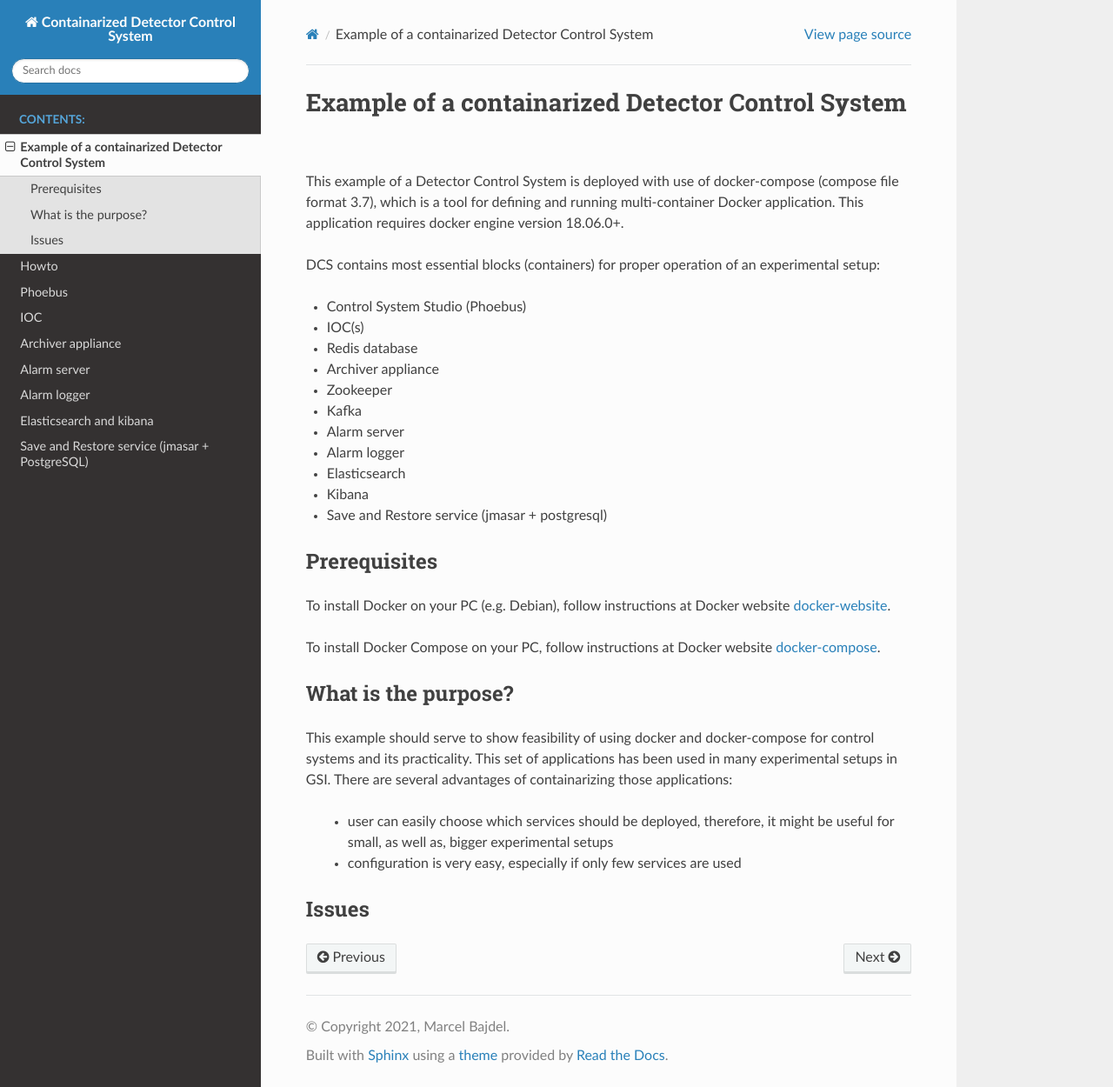
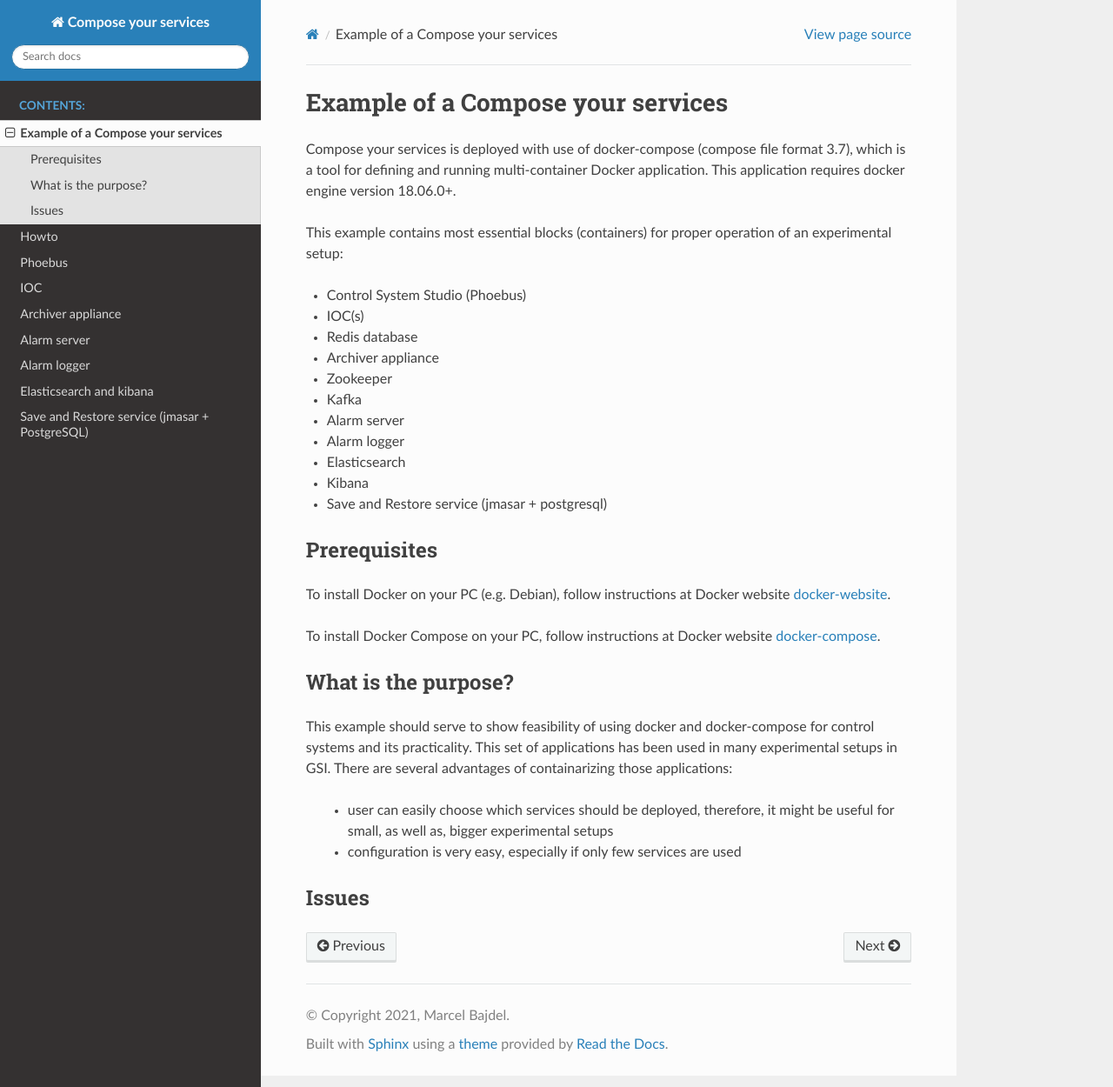
Before and after one commit to Mrcl3/Compose-your-services, a Sphinx documentation site: the page built from docs/intro.rst, in a window 1280 px wide and 1250 px high. Shown: the whole window at 87% size. Built offline with Sphinx 7.4.7 and the Read the Docs theme 2.0.0, drawn with Linux system fonts in a browser that asks for light colours.

Commit message:
docs update

```diff
--- a/docs/conf.py
+++ b/docs/conf.py
@@ -19,7 +19,7 @@
 
 # -- Project information -----------------------------------------------------
 
-project = u'Containarized Detector Control System'
+project = u'Compose your services'
 copyright = u'2021, Marcel Bajdel'
 author = u'Marcel Bajdel'
 
@@ -108,7 +108,7 @@ html_static_path = ['.static']
 # -- Options for HTMLHelp output ---------------------------------------------
 
 # Output file base name for HTML help builder.
-htmlhelp_basename = 'ContainarizedDetectorControlSystemdoc'
+htmlhelp_basename = 'Composeyourservicesdoc'
 
 
 # -- Options for LaTeX output ------------------------------------------------
@@ -135,7 +135,7 @@ latex_elements = {
 # (source start file, target name, title,
 #  author, documentclass [howto, manual, or own class]).
 latex_documents = [
-    (master_doc, 'ContainarizedDetectorControlSystem.tex', u'Containarized Detector Control System Documentation',
+    (master_doc, 'composeyourservices.tex', u'Compose your services Documentation',
      u'Marcel Bajdel', 'manual'),
 ]
 
@@ -145,7 +145,7 @@ latex_documents = [
 # One entry per manual page. List of tuples
 # (source start file, name, description, authors, manual section).
 man_pages = [
-    (master_doc, 'containarizeddetectorcontrolsystem', u'Containarized Detector Control System Documentation',
+    (master_doc, 'composeyourservices', u'Compose your services Documentation',
      [author], 1)
 ]
 
@@ -156,8 +156,8 @@ man_pages = [
 # (source start file, target name, title, author,
 #  dir menu entry, description, category)
 texinfo_documents = [
-    (master_doc, 'ContainarizedDetectorControlSystem', u'Containarized Detector Control System Documentation',
-     author, 'ContainarizedDetectorControlSystem', 'One line description of project.',
+    (master_doc, 'composeyourservices', u'Compose your services Documentation',
+     author, 'composeyourservices', 'One line description of project.',
      'Miscellaneous'),
 ]
 
--- a/docs/index.rst
+++ b/docs/index.rst
@@ -3,7 +3,7 @@
    You can adapt this file completely to your liking, but it should at least
    contain the root `toctree` directive.
 
-Welcome to Containarized Detector Control System's documentation!
+Welcome to Compose your services documentation!
 =================================================================
 
 .. toctree::
--- a/docs/intro.rst
+++ b/docs/intro.rst
@@ -1,8 +1,8 @@
-Example of a containarized Detector Control System
+Example of a Compose your services
 =====================================================
-This example of a Detector Control System is deployed with use of docker-compose (compose file format 3.7), which is a tool for defining and running multi-container Docker application. This application requires docker engine version 18.06.0+.
+Compose your services is deployed with use of docker-compose (compose file format 3.7), which is a tool for defining and running multi-container Docker application. This application requires docker engine version 18.06.0+.
 
-DCS contains most essential blocks (containers) for proper operation of an experimental setup:
+This example contains most essential blocks (containers) for proper operation of an experimental setup:
 
 * Control System Studio (Phoebus)
 * IOC(s)
```
